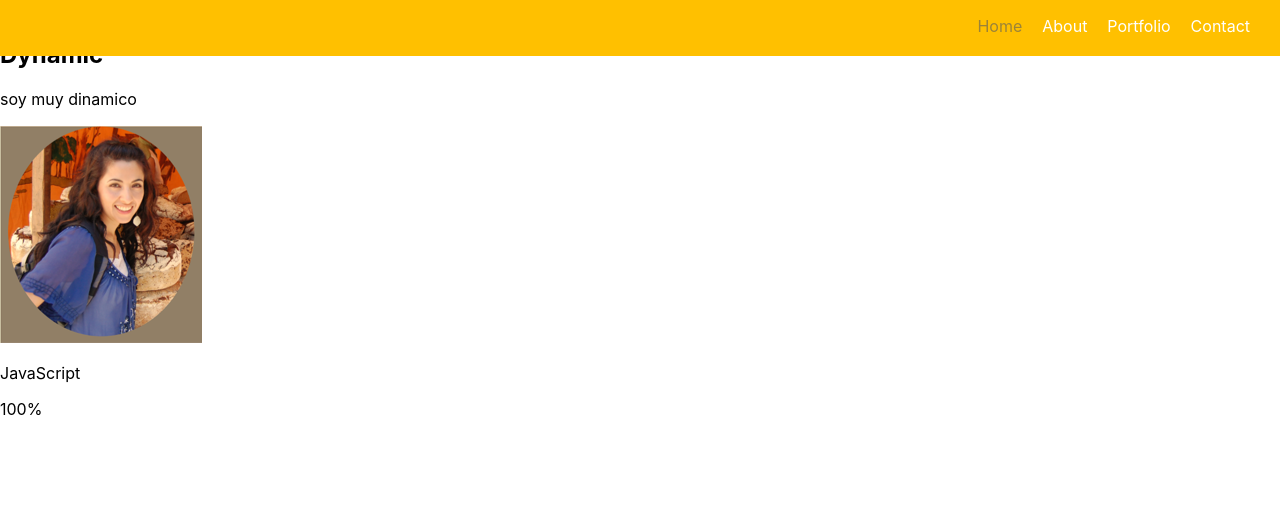
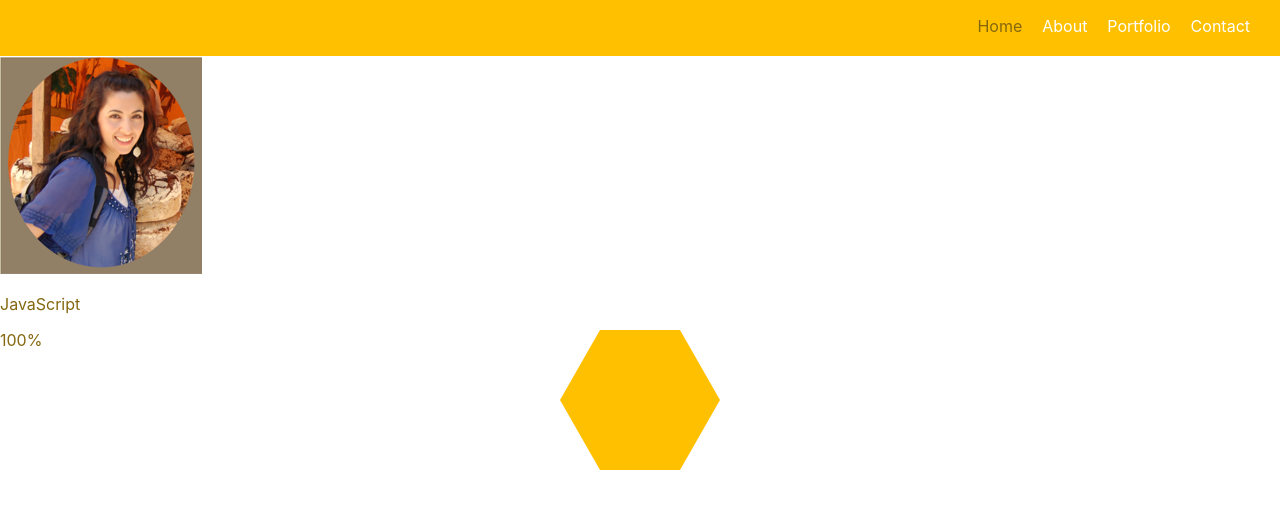
Before and after one commit to yidah/react-cv, a React (Create React App) app: page /about in a window 1280 px wide. Shown: the top 508 px of the page. Built offline with nearby package versions, Linux system fonts and the light colour scheme.

Commit message:
Added hexagon for softskill

```diff
--- a/src/components/Layout/Layout.module.css
+++ b/src/components/Layout/Layout.module.css
@@ -5,4 +5,5 @@
 main{
     height: 100%;
     width: 100%;
+    margin-top:56px;
 }
--- a/src/components/Navigation/NavigationItems/NavigationItems.module.css
+++ b/src/components/Navigation/NavigationItems/NavigationItems.module.css
@@ -54,6 +54,6 @@
 .NavigationItem a:active, /* active links*/
 .NavigationItem a.active {
     /* links which are active class*/
-    color: #9b8338;
+    color: #84670F;
   }
 }
--- a/src/components/Navigation/Toolbar/Toolbar.module.css
+++ b/src/components/Navigation/Toolbar/Toolbar.module.css
@@ -12,7 +12,6 @@
   padding: 0 20px;
   box-sizing: border-box; /* include padding and border */
   z-index:90; /*specifies the stack order of an element. An element with greater stack order is always in front of an element with a lower stack order.*/
-  color: #9B8338;
 }
 .Toolbar nav{
     height: 100%;
--- a/src/components/Resume/About/SoftSkill/SoftSkill.js
+++ b/src/components/Resume/About/SoftSkill/SoftSkill.js
@@ -1,16 +1,15 @@
 import React from 'react';
+import classes from './SoftSkill.module.css';
 
 const softSkill = (props) => {
   return (
     <>
-      <div>
-        <img src={props.imgSrc} alt={props.imgAlt}/>
+      <div className={classes.Container}>
+        <div className={classes.Hexagon}>
+
+        </div>
       </div>
-      <div>
-        <h2>{props.title}</h2>
-        <p>{props.desc}</p>
-      </div>
-      </>
+    </>
   );
 };
 
--- /dev/null
+++ b/src/components/Resume/About/SoftSkill/SoftSkill.module.css
@@ -0,0 +1,38 @@
+
+.Container{
+    height: 140px;
+    width: 160px;
+    position: absolute;
+    background-color:white;
+    margin:auto;
+    top:0;
+    bottom: 0;
+    left:0;
+    right:0;
+}
+
+.Hexagon{
+    height: 0;
+    width: 160px;
+    border-bottom: 70px solid #ffc000;
+    border-left: 40px solid transparent;
+    border-right: 40px solid transparent;
+    position: absolute;
+    top:0;
+}
+
+.Hexagon:before{
+    content: '';
+    height: 0;
+    width: 80px;
+    border-top: 70px solid #ffc000;
+    border-left: 40px solid transparent;
+    border-right: 40px solid transparent;
+    position: absolute;
+    top:70px;
+    left: -40px;
+}
+
+.Bulb{
+    color: white;
+}
--- a/src/index.css
+++ b/src/index.css
@@ -14,6 +14,7 @@ body {
   -webkit-font-smoothing: antialiased;
   -moz-osx-font-smoothing: grayscale;
   height: 100%;
+  color:#84670F;
 }
 
 code {
```
Also changed, not shown: public/index.html (line endings or trailing spaces), 1 other file (tests, documents, lock files or other folders).
